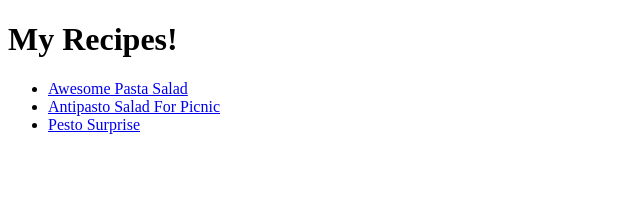
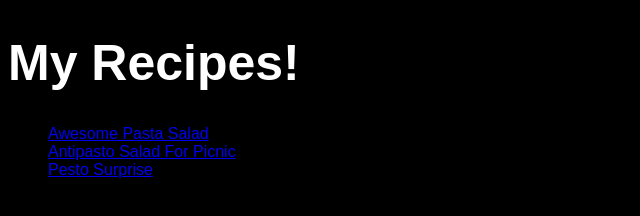
Before and after one commit to shakey200592/odin-recipes, a plain HTML site: page index.html in a window 1280 px wide. Shown: the whole page, without its empty margins (0-640 px from the left). Drawn offline with Linux system fonts and the light colour scheme.

Commit message:
feat: add initial basic css styles

```diff
--- a/index.html
+++ b/index.html
@@ -3,14 +3,15 @@
 <head>
     <meta charset="UTF-8">
     <meta name="viewport" content="width=device-width, initial-scale=1.0">
+    <link rel="stylesheet" href="style.css">
     <title>Recipes</title>
 </head>
 <body>
     <h1>My Recipes!</h1>
     <ul>
-        <li><a href="recipes/awesome_pasta_salad.html">Awesome Pasta Salad</a></li>
-        <li><a href="recipes/antipasto_salad_for_picnic.html">Antipasto Salad For Picnic</a></li>
-        <li><a href="recipes/pesto_surprise.html">Pesto Surprise</a></li>
+        <li><a href="recipes/awesome_pasta_salad.html" target="_blank">Awesome Pasta Salad</a></li>
+        <li><a href="recipes/antipasto_salad_for_picnic.html" target="_blank">Antipasto Salad For Picnic</a></li>
+        <li><a href="recipes/pesto_surprise.html" target="_blank">Pesto Surprise</a></li>
     </ul>
 
 
--- /dev/null
+++ b/style.css
@@ -0,0 +1,22 @@
+body {
+    font-family: Arial, Helvetica, sans-serif;
+    background-color: black;
+    color: white;
+}
+
+h1 {
+    font-size: 50px;
+    font-weight: 900;
+}
+
+li {
+    list-style: none;
+}
+
+a:hover {
+    color: white;
+}
+
+a:visited {
+    color: aquamarine;
+}
```
Also changed, not shown: recipes/antipasto_salad_for_picnic.html (+1 -0 lines), recipes/awesome_pasta_salad.html (+1 -0 lines), recipes/pesto_surprise.html (+1 -0 lines).
